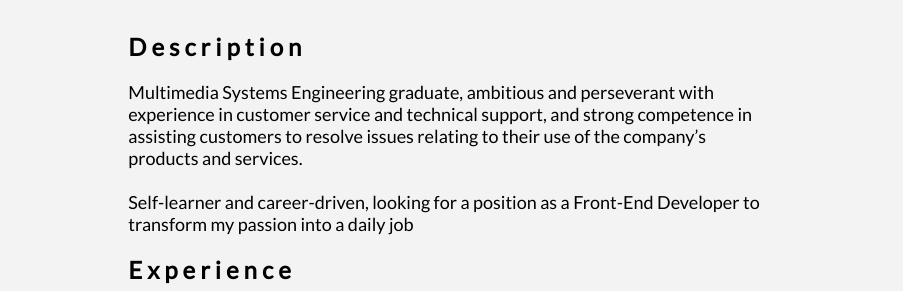
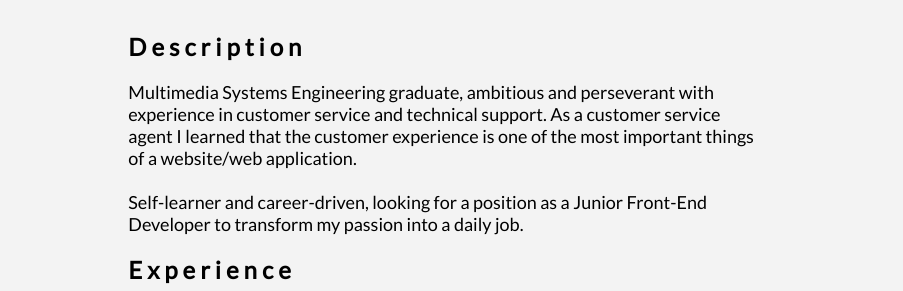
Before and after one commit to SorinTanasie/CV, a plain HTML site: page index.html in a window 1280 px wide. Shown: the part 340-631 px from the top of the page, 377-1280 px from the left. Drawn offline with Linux system fonts and the light colour scheme.

Commit message:
Update index.html
Changed the description

```diff
--- a/index.html
+++ b/index.html
@@ -83,9 +83,9 @@
                     Description
                 </h2>
                 <p>
-                    Multimedia Systems Engineering graduate, ambitious and perseverant with experience in customer service and technical support,
-                    and strong competence in assisting customers to resolve issues relating to their use of the company’s products and services. <br><br>
-                    Self-learner and career-driven, looking for a position as a Front-End Developer to transform my passion into a daily job
+                    Multimedia Systems Engineering graduate, ambitious and perseverant with experience in customer service and technical support. As a customer service agent I learned that the customer experience is one of the most important things of a website/web application.
+                    <br/><br/>
+                    Self-learner and career-driven, looking for a position as a Junior Front-End Developer to transform my passion into a daily job.
                 </p>
             </div>
 
```
